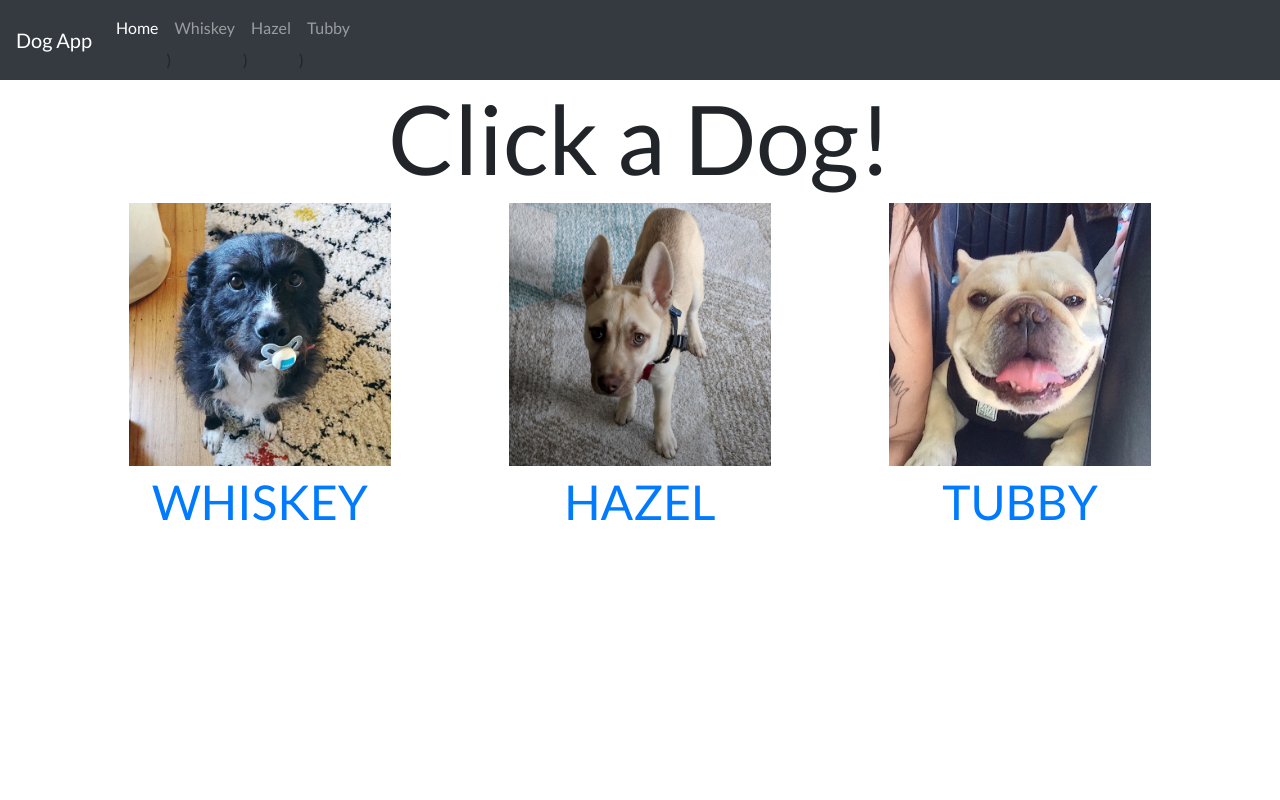
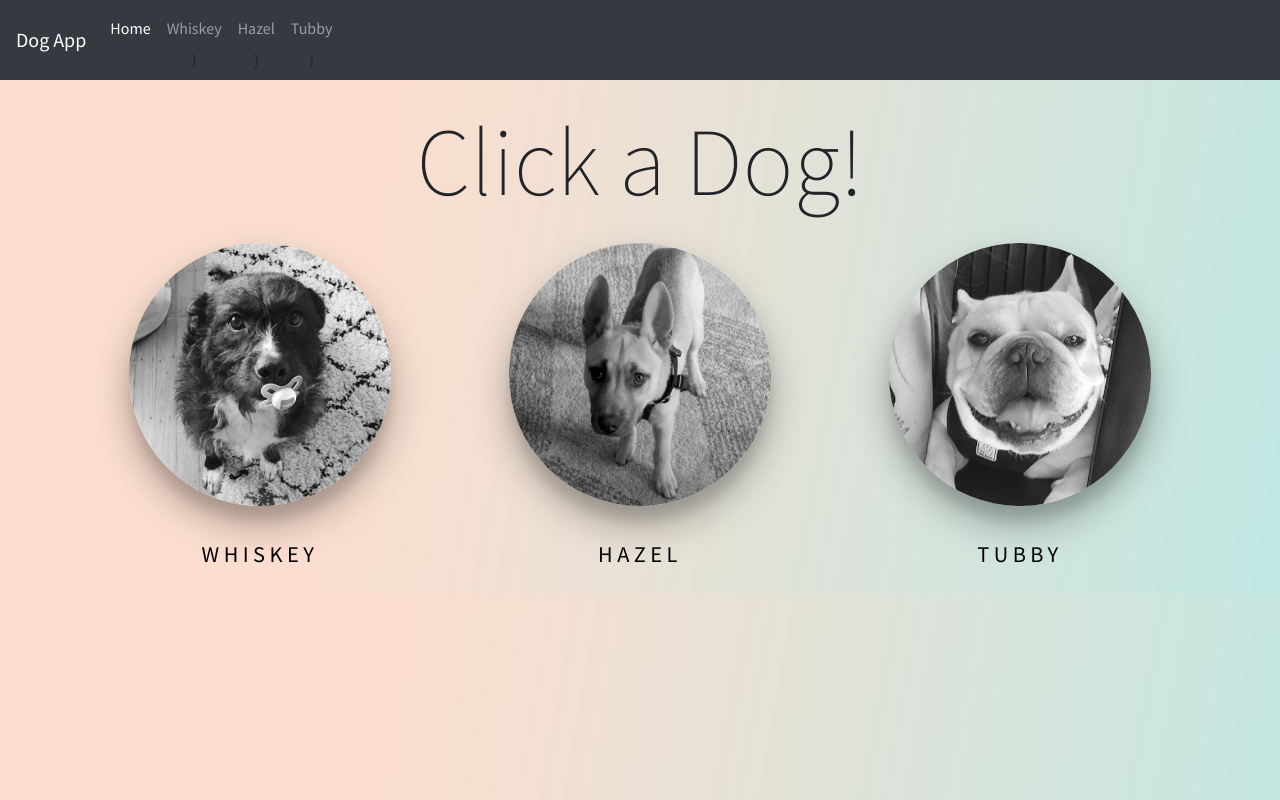
Before and after one commit to xiaomingfu/dog_app_router_exercise, a React (Create React App) app: page /dogs in a window 1280 px wide. Built offline with nearby package versions, Linux system fonts and the light colour scheme.

Commit message:
add box-shadow

```diff
--- a/public/index.html
+++ b/public/index.html
@@ -11,9 +11,7 @@
       />
 
     <link rel="apple-touch-icon" href="logo192.png" />
-    <link
-      href="https://fonts.googleapis.com/css?family=Lato|Roboto&display=swap"
-      rel="stylesheet">
+
     <!--
       manifest.json provides metadata used when your web app is installed on a
       user's mobile device or desktop. See https://developers.google.com/web/fundamentals/web-app-manifest/
--- a/src/App.js
+++ b/src/App.js
@@ -1,6 +1,4 @@
 import React, { Component } from 'react';
-import { Route, Switch, NavLink } from 'react-router-dom';
-import logo from './logo.svg';
 import './App.css';
 
 import Navbar from './Navbar';
@@ -47,9 +45,11 @@
 
   render() {
     return (
-      <div>
+      <div className="App">
         <Navbar dogs={this.props.dogs} />
-        <Routes dogs={this.props.dogs} />
+        <div className="container">
+          <Routes dogs={this.props.dogs} />
+        </div>
       </div>
     );
   }
--- a/src/Dog.css
+++ b/src/Dog.css
@@ -0,0 +1,11 @@
+.Dog-card {
+  box-shadow: 0 19px 38px rgba(0, 0, 0, 0.3), 0 15px 13px rgba(0, 0, 0, 0.1);
+}
+
+.Dog-card img {
+  filter: grayscale();
+  transition: 0.4s filter ease;
+}
+.Dog-card:hover img {
+  filter: none;
+}
--- a/src/Dog.js
+++ b/src/Dog.js
@@ -1,12 +1,11 @@
 import React, { Component } from 'react';
-import { Redirect, Link } from 'react-router-dom';
+import { Link } from 'react-router-dom';
 import './Dog.css';
 
 class Dog extends Component {
     render() {
         let { dog } = this.props;
         return (
-            <div className="container">
             <div className="Dog row justify-content-center mt-5">
                 <div className="col-11 col-lg-6">
                     <div className="Dog-card card">
@@ -28,7 +27,6 @@
                     </div>
                 </div>
             </div>
-            </div>
         )
     }
 }
--- a/src/DogList.css
+++ b/src/DogList.css
@@ -1,19 +1,44 @@
-.DogList img {
-  margin: 0 auto;
+.Dogs img {
+  width: 75%;
+  filter: grayscale();
+  box-shadow: 0 19px 38px rgba(0, 0, 0, 0.3), 0 15px 12px rgba(0, 0, 0, 0.1);
+  border-radius: 50%;
+  transition: 0.4s filter ease;
 }
 
-.DogList .row {
+.Dogs:hover img {
+  filter: none;
+}
+
+.Dogs .underline {
+  text-decoration: none;
+  border: 4px solid transparent;
+  color: black;
+  display: inline-block;
+  vertical-align: top;
+  line-height: 36px;
   text-align: center;
-  display: flex;
-  justify-content: center;
-  align-items: center;
-  font-weight: 300;
+  margin: 10px;
+  font-size: 1.4rem;
+  letter-spacing: 0.2em;
   text-transform: uppercase;
-  font-size: 3rem;
+  position: relative;
 }
-.DogList img {
-  width: 75%;
+
+.underline::after {
+  width: 0%;
+  height: 4px;
+  display: block;
+  background-color: white;
+  content: "";
+  position: absolute;
+  top: 34px;
+  left: 50%;
+  transition: left 0.4s cubic-bezier(0.215, 0.61, 0.355, 1),
+    width 0.4s cubic-bezier(0.215, 0.61, 0.355, 1);
 }
-.DogList img:hover {
-  text-decoration: underline;
+.Dogs:hover .underline::after {
+  width: 100%;
+  top: 34px;
+  left: 0;
 }
--- a/src/DogList.js
+++ b/src/DogList.js
@@ -5,22 +5,19 @@
     render() {
         return (
             <div className="DogList">
-                <h1 className="display-1 text-center">Click a Dog!</h1>
-                <div className="container">
-                    <div className="row">
-                        {this.props.dogs.map(d =>
-                            <div className="DogList col-xs-12 col-lg-4 text-center" key={d.name}>
-                                <img className="img-circle" src={d.src} alt={d.name} />
-                                <Link to={`/dogs/${d.name}`}>
+                <h1 className="display-1 text-center my-4">Click a Dog!</h1>
+                <div className="row">
+                    {this.props.dogs.map(d =>
+                        <div className="Dogs col-xs-12 col-lg-4 text-center" key={d.name}>
+                            <img className="img-circle" src={d.src} alt={d.name} />
+                            <h3 className="mt-3">
+                                <Link className="underline" to={`/dogs/${d.name}`}>
                                     {d.name}
                                 </Link>
-                            </div>
-                        )}
-
-                    </div>
-
+                            </h3>
+                        </div>
+                    )}
                 </div>
-
             </div>
         )
     }
--- a/src/Routes.js
+++ b/src/Routes.js
@@ -16,7 +16,7 @@
             <Switch>
                 <Route exact path="/dogs" render={() => <DogList dogs={this.props.dogs} />} />
                 <Route exact path="/dogs/:name" render={getDog} />
-                <Redirect render={() => <DogList />} />
+                <Redirect to='/dog' />
             </Switch>
         )
     }
--- a/src/index.css
+++ b/src/index.css
@@ -1,8 +1,14 @@
+@import url("https://fonts.googleapis.com/css?family=Source+Sans+Pro:200,400");
 body {
   margin: 0;
-  font-family: "Lato", sans-serif;
+  font-family: "Source Sans Pro";
   -webkit-font-smoothing: antialiased;
   -moz-osx-font-smoothing: grayscale;
+  background: linear-gradient(
+    100deg,
+    rgba(250, 214, 195, 0.8) 30%,
+    #b0eae8 120%
+  );
 }
 
 code {
```
Lines whose indentation alone changed are shown as unchanged.
